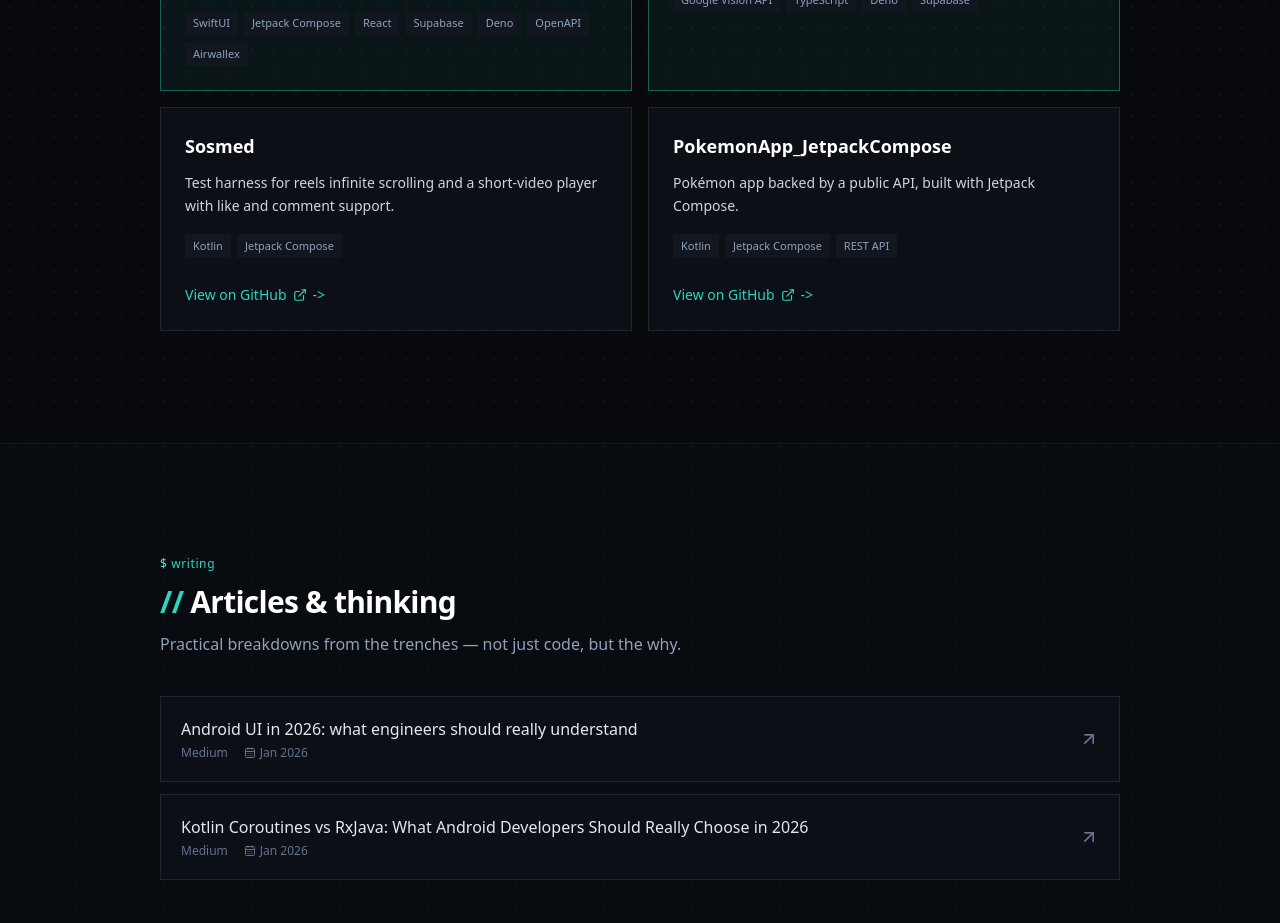
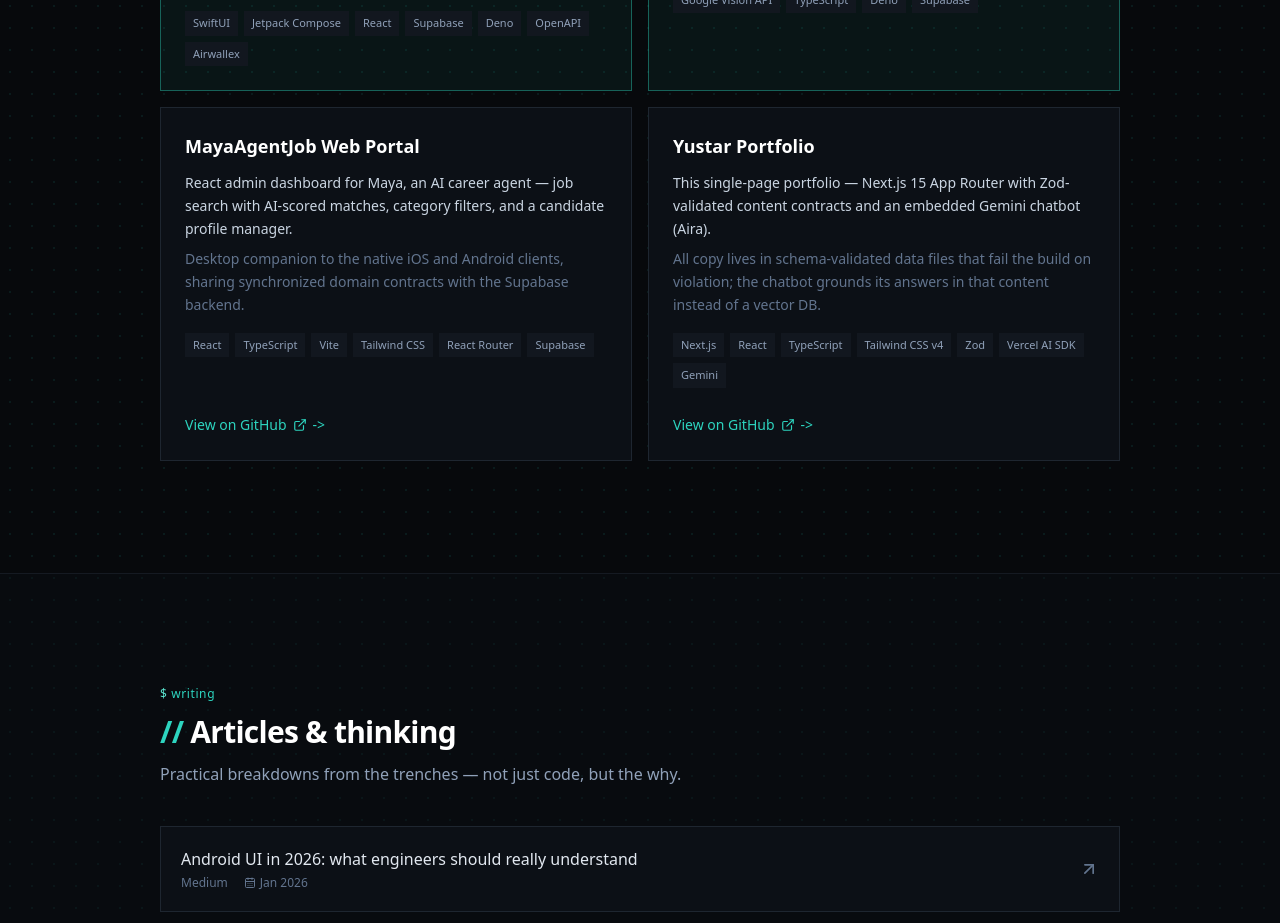
Before and after one commit to yuzutaru/yustar-portfolio, a Next.js app: page / in a window 1280 px wide. Shown: the part 10740-11663 px from the top of the page. Built offline with nearby package versions, Linux system fonts and the light colour scheme.

Commit message:
Feat(projects): sync projects with GitHub pins

```diff
--- a/src/content/projects.ts
+++ b/src/content/projects.ts
@@ -24,20 +24,25 @@
     owner: "client",
   }),
   ProjectSchema.parse({
-    name: "Sosmed",
+    name: "MayaAgentJob Web Portal",
     summary:
-      "Test harness for reels infinite scrolling and a short-video player with like and comment support.",
-    tech: ["Kotlin", "Jetpack Compose"],
-    url: "https://github.com/yuzutaru/Sosmed",
+      "React admin dashboard for Maya, an AI career agent — job search with AI-scored matches, category filters, and a candidate profile manager.",
+    detail:
+      "Desktop companion to the native iOS and Android clients, sharing synchronized domain contracts with the Supabase backend.",
+    tech: ["React", "TypeScript", "Vite", "Tailwind CSS", "React Router", "Supabase"],
+    url: "https://github.com/yuzutaru/mayaagentjob-web",
     featured: false,
     private: false,
     owner: "personal",
   }),
   ProjectSchema.parse({
-    name: "PokemonApp_JetpackCompose",
-    summary: "Pokémon app backed by a public API, built with Jetpack Compose.",
-    tech: ["Kotlin", "Jetpack Compose", "REST API"],
-    url: "https://github.com/yuzutaru/PokemonApp_JetpackCompose",
+    name: "Yustar Portfolio",
+    summary:
+      "This single-page portfolio — Next.js 15 App Router with Zod-validated content contracts and an embedded Gemini chatbot (Aira).",
+    detail:
+      "All copy lives in schema-validated data files that fail the build on violation; the chatbot grounds its answers in that content instead of a vector DB.",
+    tech: ["Next.js", "React", "TypeScript", "Tailwind CSS v4", "Zod", "Vercel AI SDK", "Gemini"],
+    url: "https://github.com/yuzutaru/yustar-portfolio",
     featured: false,
     private: false,
     owner: "personal",
```
